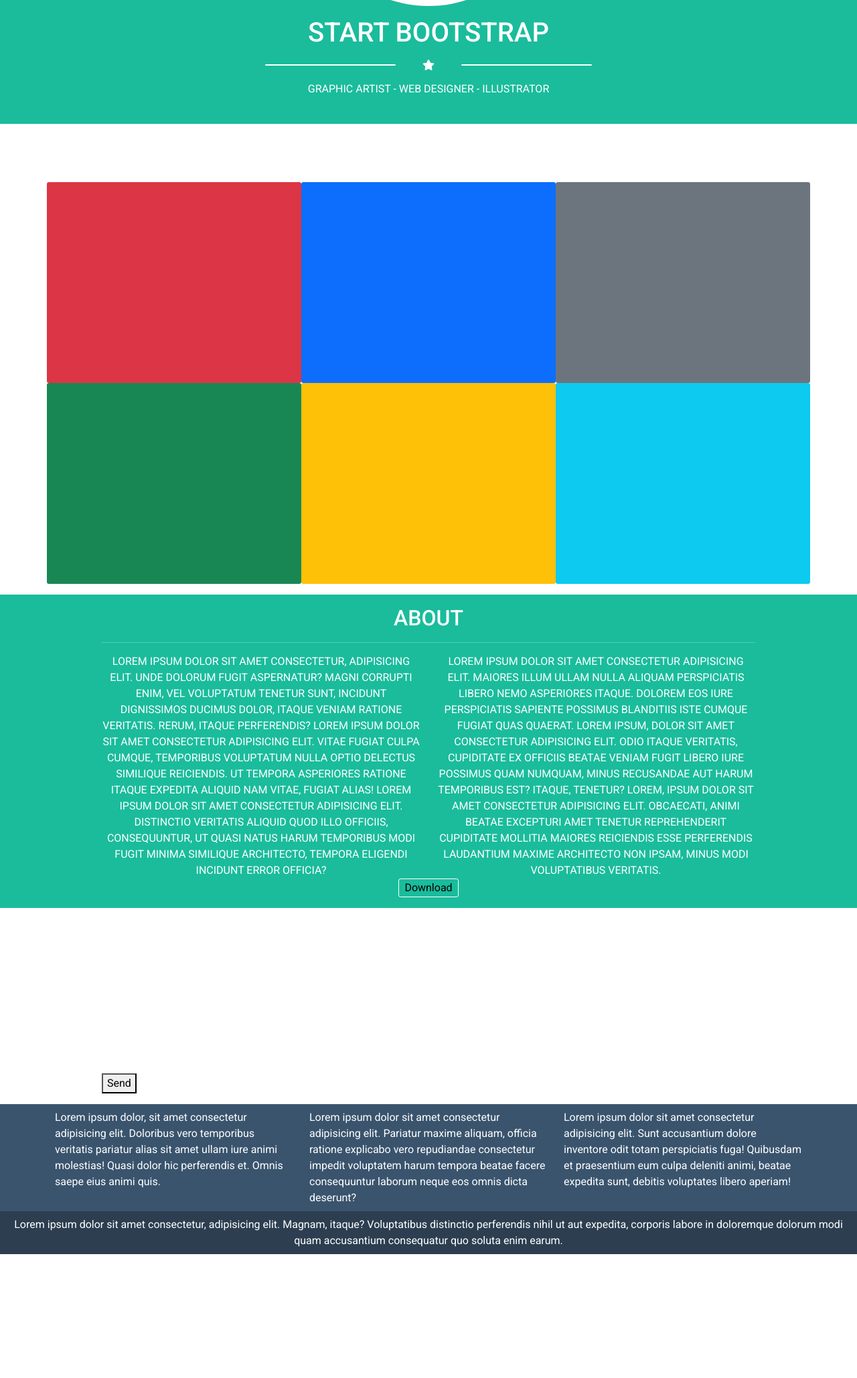
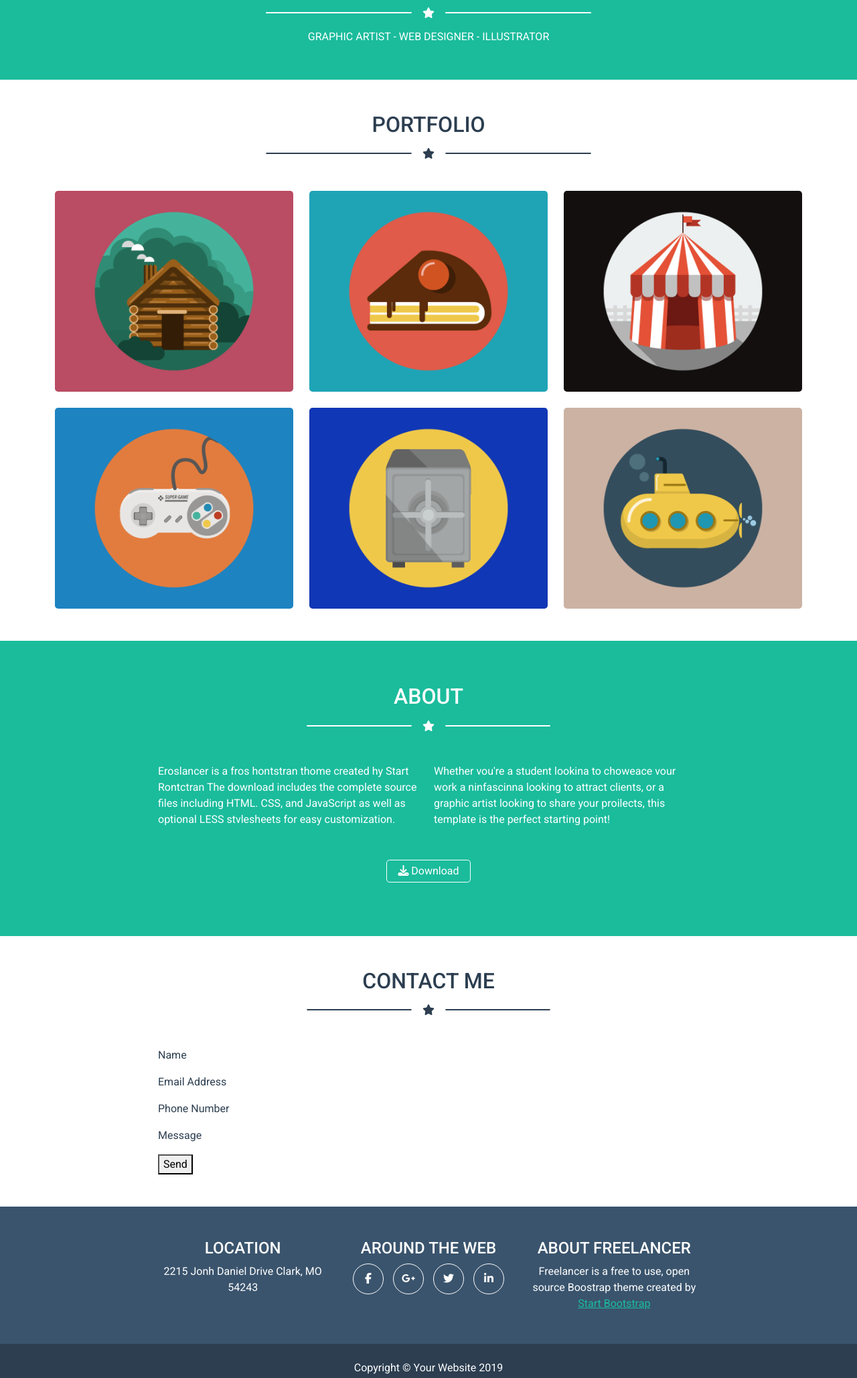
Before and after one commit to LeleGuidi/html-css-bootstrap-freelancer, a plain HTML site: page index.html in a window 1280 px wide. Shown: the part 497-2555 px from the top of the page at 67% size. Before the commit the page ends 2370 px from the top, so only its background shows below. Drawn offline with nearby package versions, Linux system fonts and the light colour scheme.

Commit message:
Completate section portfolio, about e footer

```diff
--- a/css/style.css
+++ b/css/style.css
@@ -1,9 +1,3 @@
-/*-------------------
-    DEBUG
--------------------*/
-main [class*="col"] {
-    min-height: 300px;
-}
 /*-------------------
     TYPO
 -------------------*/
@@ -22,20 +16,25 @@ body {
 .footer_bot {
     background-color: #2c3e50;
 }
+#portfolio, #contact {
+    color: #2c3e50;
+}
+.border_grey {
+    border: 1px solid #2c3e50;
+}
 /*-------------------
     COMMON
 -------------------*/
-.container_max_1000px {
-    max-width: 1000px;
-    margin: auto;
+.line {
+    height: 2px;
+    width: 20%
+}
+section {
+    padding: 20px 0;
 }
 .container_small {
-    width: 50%;
+    max-width: 65%;
     margin: auto;
-}
-.line {
-    height: 2px;
-    width: 40%
 }
 /*-------------------
     HEADER
@@ -54,5 +53,35 @@ header a {
     HERO
 -------------------*/
 .hero img {
-    width: 40%;
+    width: 300px;
 }
+/*-------------------
+    PORTFOLIO
+-------------------*/
+#portfolio .row img {
+    object-fit: cover;
+    width: 100%;
+    height: 100%;
+}
+#portfolio .row div {
+    height: 300px;
+}
+/*-------------------
+    FOOTER
+-------------------*/
+.footer_icon {
+    display: inline-block;
+    border: 1px solid white;
+    color: white;
+    border-radius: 50%;
+    padding: 10px 12px;
+    margin: 0 5px;
+}
+.footer_icon i {
+    display: inline-block;
+    width: 20px;
+    height: 20px;
+}
+footer a{
+    color: #1abc9c;
+}
--- a/index.html
+++ b/index.html
@@ -48,62 +48,88 @@
         </header>
         <main>
             <!-- Sezione hero  -->
-            <section class="hero py-3">
-                <div class="container_max_1000px text-center">
-                    <img src="img/avatar.svg" alt="Avatar">
-                    <div class="container-fluid text-center py-3 text-uppercase">
-                        <h1>start bootstrap</h1>
-                        <div class="d-flex container_small justify-content-between align-items-center py-2">
-                            <div class="line bg-white rounded-1 align-middle"></div>
-                            <i class="fa-solid fa-star"></i>
-                            <div class="line bg-white rounded-1 align-middle"></div>
-                        </div>
-                        <p class="m-0 py-2">Graphic artist - web designer - illustrator</p>
+            <section class="hero">
+                <div class="container text-center text-uppercase py-4">
+                    <img class="mb-3" src="img/avatar.svg" alt="Avatar">
+                    <h1>start bootstrap</h1>
+                    <div class="d-flex container-fluid justify-content-center align-items-center py-2">
+                        <div class="line bg-white rounded-1"></div>
+                        <i class="fa-solid fa-star mx-3"></i>
+                        <div class="line bg-white rounded-1"></div>
                     </div>
+                    <p class="m-0 py-2">Graphic artist - web designer - illustrator</p>
                 </div>
             </section>
             <!-- /Sezione hero  -->
             <!-- Sezione portfolio  -->
-            <section id="portfolio">
-                <div class="container text-center text-uppercase py-3">
+            <section id="portfolio" class="py-5">
+                <div class="container text-center text-uppercase">
                     <h2>Portfolio</h2>
-                    <hr>
-                    <div class="row">
-                        <div class="col-12 col-md-6 col-lg-4 bg-danger rounded-1"></div>
-                        <div class="col-12 col-md-6 col-lg-4 bg-primary rounded-1"></div>
-                        <div class="col-12 col-md-6 col-lg-4 bg-secondary rounded-1"></div>
-                        <div class="col-12 col-md-6 col-lg-4 bg-success rounded-1"></div>
-                        <div class="col-12 col-md-6 col-lg-4 bg-warning rounded-1"></div>
-                        <div class="col-12 col-md-6 col-lg-4 bg-info rounded-1"></div>
+                    <div class="d-flex container-fluid justify-content-center align-items-center pt-2 pb-5">
+                        <div class="line border_grey rounded-1"></div>
+                        <i class="fa-solid fa-star mx-3"></i>
+                        <div class="line border_grey rounded-1"></div>
+                    </div>
+                    <div class="overflow-hidden">
+                        <div class="row gy-4">
+                            <div class="col-12 col-md-6 col-lg-4 rounded-3">
+                                <img class="img-fluid rounded-3" src="img/cabin.png" alt="">
+                            </div>
+                            <div class="col-12 col-md-6 col-lg-4 rounded-3">
+                                <img class="img-fluid rounded-3" src="img/cake.png" alt="">
+                            </div>
+                            <div class="col-12 col-md-6 col-lg-4 rounded-3">
+                                <img class="img-fluid rounded-3" src="img/circus.png" alt="">
+                            </div>
+                            <div class="col-12 col-md-6 col-lg-4 rounded-3">
+                                <img class="img-fluid rounded-3" src="img/game.png" alt="">
+                            </div>
+                            <div class="col-12 col-md-6 col-lg-4 rounded-3">
+                                <img class="img-fluid rounded-3" src="img/safe.png" alt="">
+                            </div>
+                            <div class="col-12 col-md-6 col-lg-4 rounded-3">
+                                <img class="img-fluid rounded-3" src="img/submarine.png" alt="">
+                            </div>
+                        </div>
                     </div>
                 </div>
             </section>
             <!-- /Sezione portfolio  -->
             <!-- sezione about  -->
-            <section id="about">
-                <div class="container_max_1000px py-3">
-                    <div class="container-fluid text-center text-uppercase">
-                        <h2>About</h2>
-                        <hr>
-                        <div class="row">
-                            <div class="col-12 col-md-6">
-                                Lorem ipsum dolor sit amet consectetur, adipisicing elit. Unde dolorum fugit aspernatur? Magni corrupti enim, vel voluptatum tenetur sunt, incidunt dignissimos ducimus dolor, itaque veniam ratione veritatis. Rerum, itaque perferendis? Lorem ipsum dolor sit amet consectetur adipisicing elit. Vitae fugiat culpa cumque, temporibus voluptatum nulla optio delectus similique reiciendis. Ut tempora asperiores ratione itaque expedita aliquid nam vitae, fugiat alias! Lorem ipsum dolor sit amet consectetur adipisicing elit. Distinctio veritatis aliquid quod illo officiis, consequuntur, ut quasi natus harum temporibus modi fugit minima similique architecto, tempora eligendi incidunt error officia?
-                            </div>
-                            <div class="col-12 col-md-6">
-                                Lorem ipsum dolor sit amet consectetur adipisicing elit. Maiores illum ullam nulla aliquam perspiciatis libero nemo asperiores itaque. Dolorem eos iure perspiciatis sapiente possimus blanditiis iste cumque fugiat quas quaerat. Lorem ipsum, dolor sit amet consectetur adipisicing elit. Odio itaque veritatis, cupiditate ex officiis beatae veniam fugit libero iure possimus quam numquam, minus recusandae aut harum temporibus est? Itaque, tenetur? Lorem, ipsum dolor sit amet consectetur adipisicing elit. Obcaecati, animi beatae excepturi amet tenetur reprehenderit cupiditate mollitia maiores reiciendis esse perferendis laudantium maxime architecto non ipsam, minus modi voluptatibus veritatis.
+            <section id="about" class="py-5">
+                <div class="container_small">
+                    <div class="container-fluid py-3 text-center">
+                        <h2 class="text-uppercase">about</h2>
+                        <div class="d-flex container-fluid justify-content-center align-items-center pt-2 pb-5">
+                            <div class="line bg-white rounded-1"></div>
+                            <i class="fa-solid fa-star mx-3"></i>
+                            <div class="line bg-white rounded-1"></div>
+                        </div>
+                        <div class="overflow-hidden">
+                            <div class="row g-3 text-start">
+                                <div class="col-12 col-md-6">
+                                    Eroslancer is a fros hontstran thome created hy Start Rontctran The download includes the complete source files including HTML. CSS, and JavaScript as well as optional LESS stvlesheets for easy customization.
+                                </div>
+                                <div class="col-12 col-md-6">
+                                    Whether vou're a student lookina to choweace vour work a ninfascinna looking to attract clients, or a graphic artist looking to share your proilects, this template is the perfect starting point!
+                                </div>
                             </div>
                         </div>
-                        <button class="border border-white bg-transparent rounded-1 px-2">Download</button>
+                        <button class="border border-white bg-transparent rounded-3 px-3 py-1 mt-5 mb-3 text-white"><i class="fa-solid fa-download"></i> Download</button>
                     </div>
                 </div>
             </section>
             <!-- /sezione about  -->
             <!-- sezione contact me  -->
-            <section id="contact">
-                <div class="container_max_1000px py-3">
+            <section id="contact" class="py-5">
+                <div class="container_small">
                     <div class="container-fluid">
                         <h2 class="text-uppercase text-center">Contact me</h2>
-                        <hr>
+                        <div class="d-flex container-fluid justify-content-center align-items-center pt-2 pb-5">
+                            <div class="line border_grey rounded-1"></div>
+                            <i class="fa-solid fa-star mx-3"></i>
+                            <div class="line border_grey rounded-1"></div>
+                        </div>
                         <p>Name</p>
                         <p>Email Address</p>
                         <p>Phone Number</p>
@@ -114,18 +140,32 @@
             </section>
             <!-- /sezione conctact me  -->
         </main>
-        <footer>
-            <div class="footer_top py-2">
-                <div class="container">
-                    <div class="row">
-                        <div class="col-12 col-md-4">Lorem ipsum dolor, sit amet consectetur adipisicing elit. Doloribus vero temporibus veritatis pariatur alias sit amet ullam iure animi molestias! Quasi dolor hic perferendis et. Omnis saepe eius animi quis.</div>
-                        <div class="col-12 col-md-4">Lorem ipsum dolor sit amet consectetur adipisicing elit. Pariatur maxime aliquam, officia ratione explicabo vero repudiandae consectetur impedit voluptatem harum tempora beatae facere consequuntur laborum neque eos omnis dicta deserunt?</div>
-                        <div class="col-12 col-md-4">Lorem ipsum dolor sit amet consectetur adipisicing elit. Sunt accusantium dolore inventore odit totam perspiciatis fuga! Quibusdam et praesentium eum culpa deleniti animi, beatae expedita sunt, debitis voluptates libero aperiam!</div>
+        <footer class="text-white">
+            <div class="footer_top py-5">
+                <div class="container_small">
+                    <div class="container overflow-hidden text-center">
+                        <div class="row gy-5">
+                            <div class="col-12 col-md-4">
+                                <h4 class="text-uppercase">Location</h4>
+                                2215 Jonh Daniel Drive Clark, MO 54243
+                            </div>
+                            <div class="col-12 col-md-4">
+                                <h4 class="text-uppercase">around the web</h4>
+                                <div class="footer_icon"><i class="fa-brands fa-facebook-f"></i></div>
+                                <div class="footer_icon"><i class="fa-brands fa-google-plus-g"></i></div>
+                                <div class="footer_icon"><i class="fa-brands fa-twitter"></i></div>
+                                <div class="footer_icon"><i class="fa-brands fa-linkedin-in"></i></div>
+                            </div>
+                            <div class="col-12 col-md-4">
+                                <h4 class="text-uppercase">about freelancer</h4>
+                                Freelancer is a free to use, open source Boostrap theme created by <a href="#">Start Bootstrap</a>
+                            </div>
+                        </div>
                     </div>
                 </div>
             </div>
-            <div class="footer_bot text-center py-2">
-                <p class="m-0">Lorem ipsum dolor sit amet consectetur, adipisicing elit. Magnam, itaque? Voluptatibus distinctio perferendis nihil ut aut expedita, corporis labore in doloremque dolorum modi quam accusantium consequatur quo soluta enim earum.</p>
+            <div class="footer_bot text-center py-4">
+                <p class="m-0">Copyright &#169; Your Website 2019</p>
             </div>
         </footer>
     </body>
```
